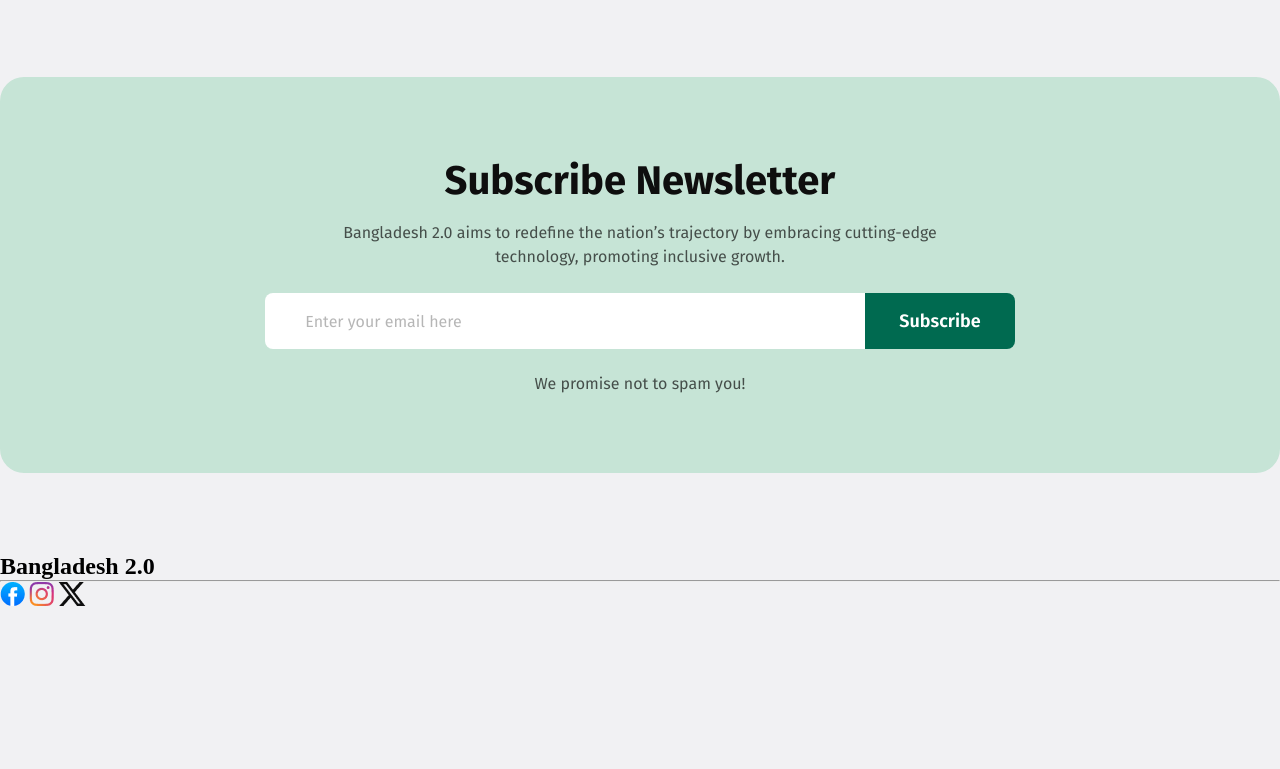
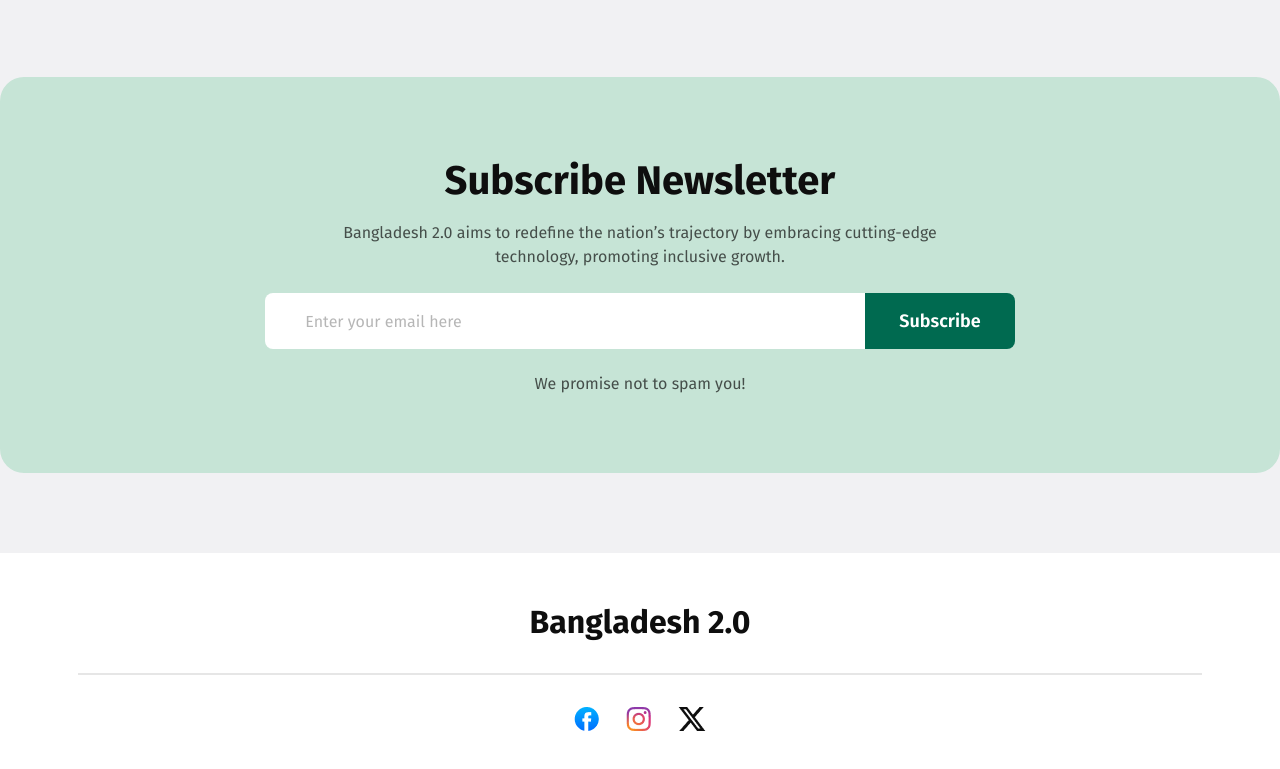
Before and after one commit to sazzadzia77/submission-file, a plain HTML site: page index.html in a window 1280 px wide. Shown: the part 4541-5310 px from the top of the page. Before the commit the page ends 5151 px from the top, so only its background shows below. Drawn offline with Linux system fonts and the light colour scheme.

Commit message:
footer add commit

```diff
--- a/index.html
+++ b/index.html
@@ -223,7 +223,7 @@
                 <hr>
                 <div>
                     <img src="assets/facebook.png" alt="facebook-logo">
-                    <img src="assets/instagram.png" alt="facebook-logo">
+                    <img class="midle" src="assets/instagram.png" alt="facebook-logo">
                     <img src="assets/x.png" alt="facebook-logo">
                 </div>
             </div>
--- a/style/style.css
+++ b/style/style.css
@@ -46,7 +46,7 @@ nav h2{
     text-align: left;
 }
 nav button{
-    color: rgb(0, 106, 80);
+    color: #006a50;
     font-family: Fira Sans;
     font-size: 18px;
     font-weight: 600;
@@ -55,6 +55,11 @@ nav button{
     border-radius: 8px;
     border: 1px solid #006a50;
     margin: 24px 0;
+    cursor: pointer;
+}
+nav button:hover{
+    color: #ffffff;
+    background-color: #006a50;
 }
 header .banner{
     width: 1280px;
@@ -528,3 +533,27 @@ header .banner_left button:hover{
     font-weight: 400;
     line-height: 19px;
 }
+
+/* Footer design */
+
+#footer_section{
+    text-align: center;
+    background: #FFFFFF;
+    padding-top: 50px;
+    padding-bottom: 50px;
+}
+#footer_section hr{
+    width: 1122px;
+    margin: 32px auto;
+    border: 1px solid rgba(14, 14, 14, 0.1);;
+}
+#footer_section h2{
+    color: #0e0e0e;
+    font-family: Fira Sans;
+    font-size: 32px;
+    font-weight: 700;
+    line-height: 38px;
+}
+#footer_section .midle{
+    margin: 0 23px;
+}
```
